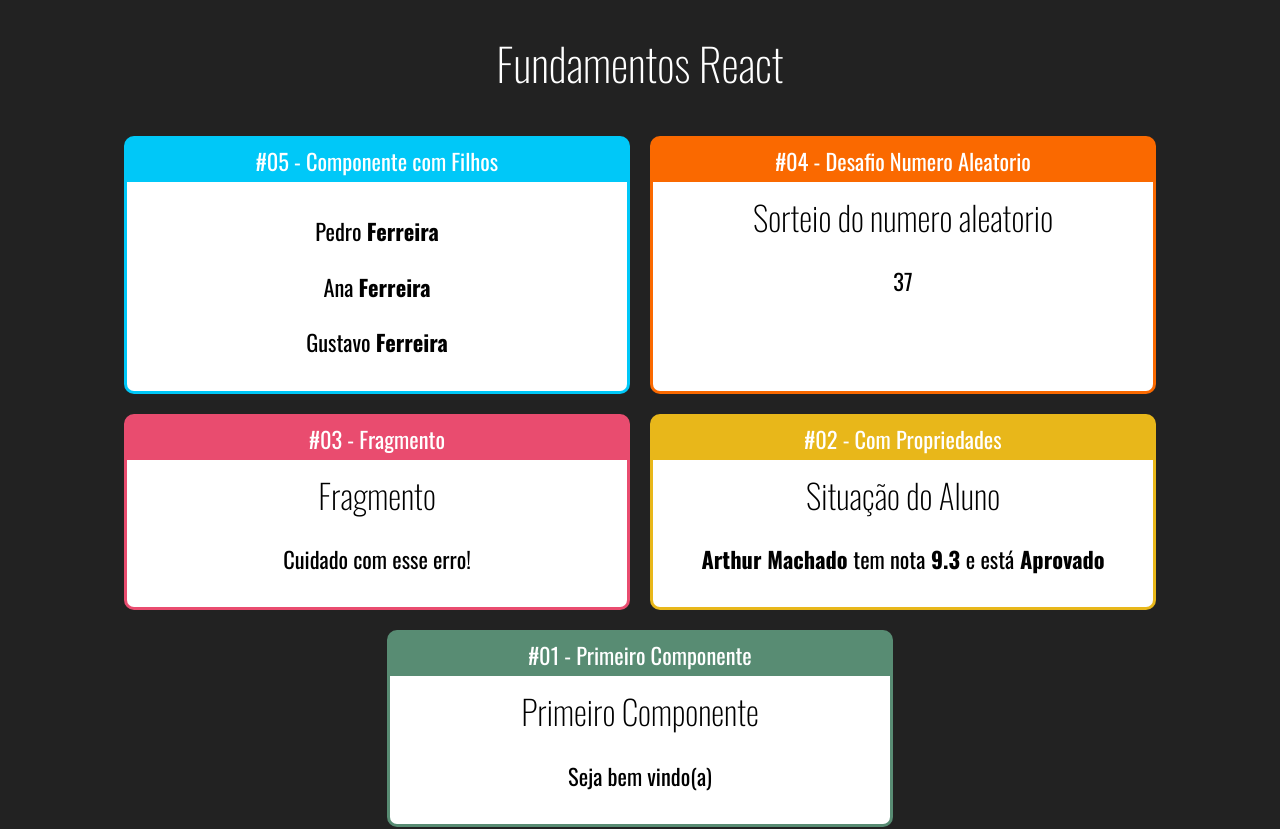
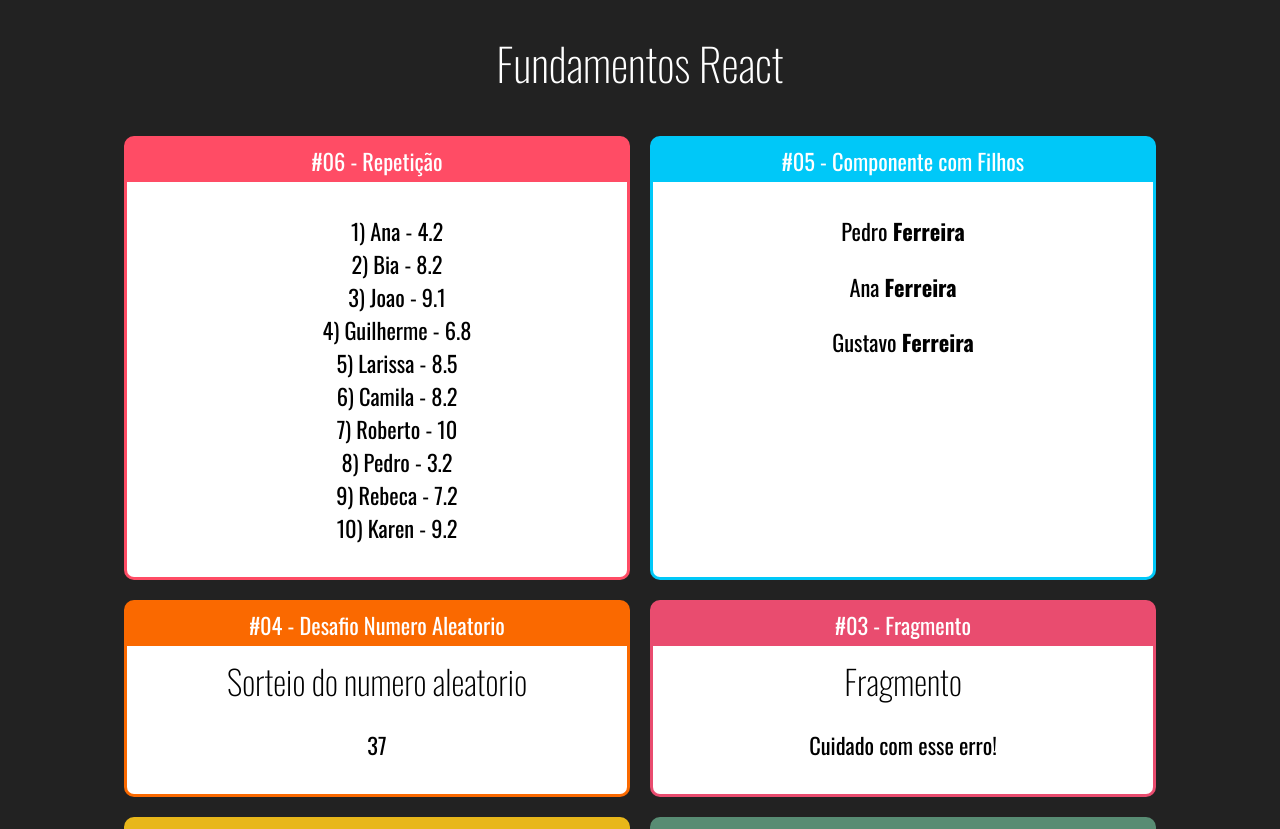
Before and after one commit to ArthurPMachado/React, a React (Create React App) app: page / in a window 1280 px wide. Shown: the top 829 px of the page. Built offline with nearby package versions, Linux system fonts and the light colour scheme.

Commit message:
Feat: working with loop jsx

```diff
--- a/src/App.jsx
+++ b/src/App.jsx
@@ -1,5 +1,6 @@
 import React from 'react';
 
+import ListaAlunos from './components/basics/ListaAlunos';
 import MembroFamilia from './components/basics/MembroFamilia';
 import Familia from './components/basics/Familia';
 import Primeiro from './components/basics/Primeiro';
@@ -16,6 +17,10 @@
       <h1>Fundamentos React</h1>
 
       <div className="cards">
+        <Card titulo="#06 - Repetição" cor="#FF4C65">
+          <ListaAlunos />
+        </Card>
+
         <Card titulo="#05 - Componente com Filhos" cor="#00C8F8">
           <Familia sobrenome="Ferreira">
             <MembroFamilia nome="Pedro" />
--- /dev/null
+++ b/src/components/basics/ListaAlunos.jsx
@@ -0,0 +1,18 @@
+import React from 'react';
+import alunos from '../../data/alunos';
+
+function ListaAlunos(props) {
+  const renderLis = alunos.map((aluno) => (
+    <li key={aluno.id}>{aluno.id}) {aluno.nome} - {aluno.nota}</li>
+  ));
+
+  return (
+    <div>
+      <ul style={{ listStyle: 'none' }}>
+        {renderLis}
+      </ul>
+    </div>
+  );
+}
+
+export default ListaAlunos;
--- /dev/null
+++ b/src/data/alunos.js
@@ -0,0 +1,12 @@
+export default [
+  { id: 1, nome: 'Ana', nota: 4.2 },
+  { id: 2, nome: 'Bia', nota: 8.2 },
+  { id: 3, nome: 'Joao', nota: 9.1 },
+  { id: 4, nome: 'Guilherme', nota: 6.8 },
+  { id: 5, nome: 'Larissa', nota: 8.5 },
+  { id: 6, nome: 'Camila', nota: 8.2 },
+  { id: 7, nome: 'Roberto', nota: 10.0 },
+  { id: 8, nome: 'Pedro', nota: 3.2 },
+  { id: 9, nome: 'Rebeca', nota: 7.2 },
+  { id: 10, nome: 'Karen', nota: 9.2 },
+];
```
